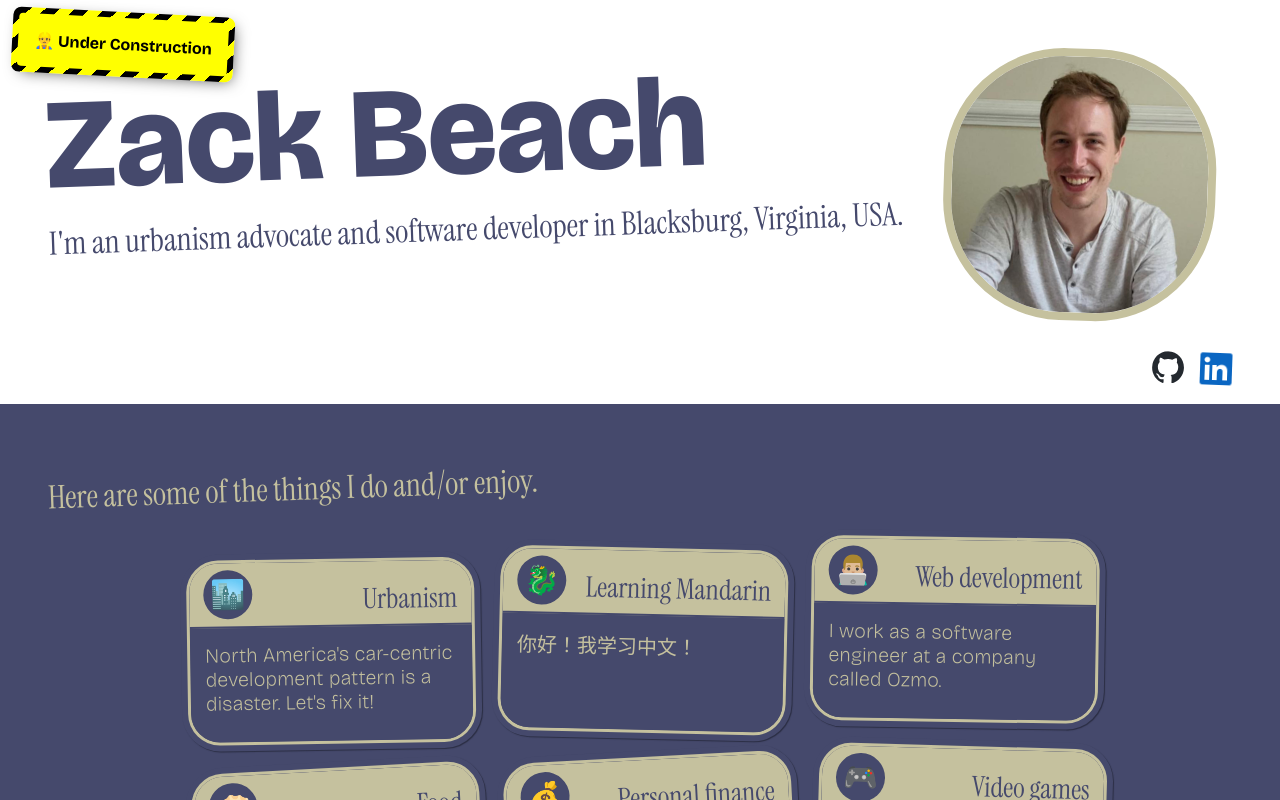
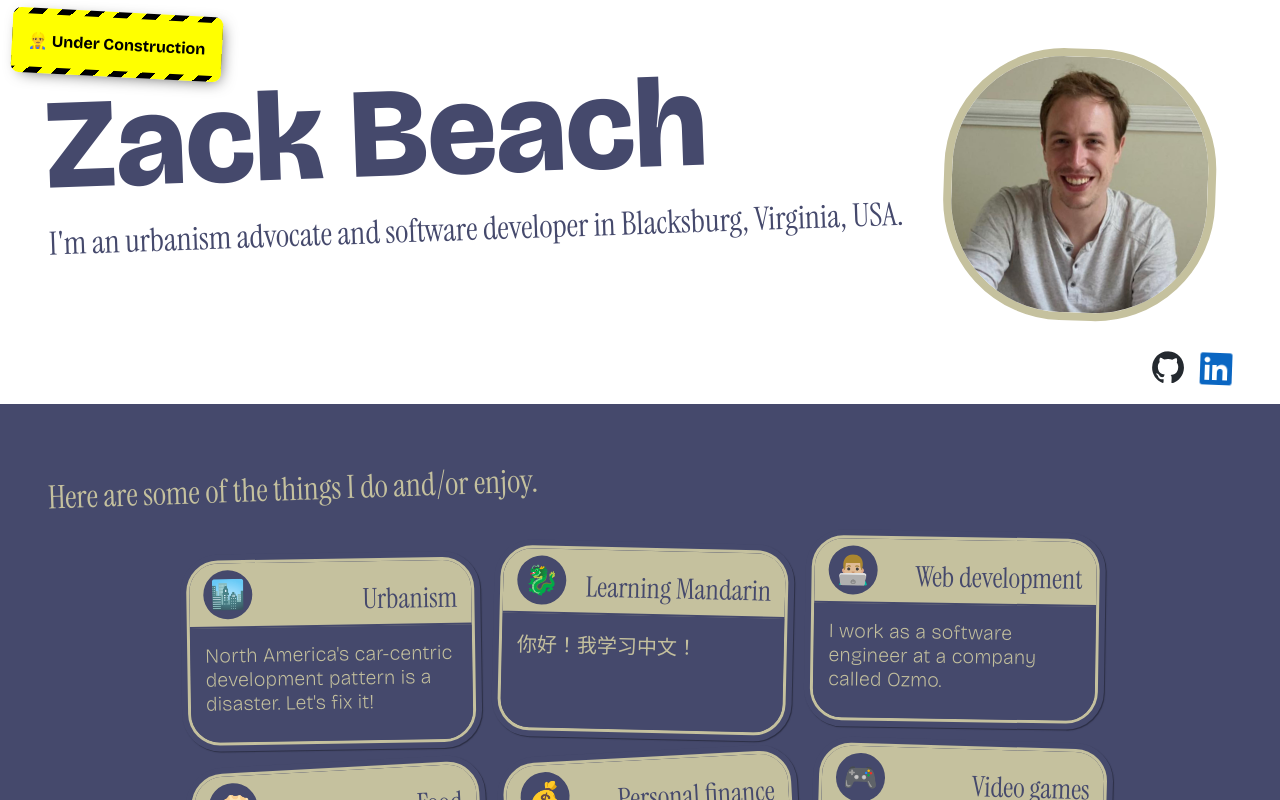
Before and after one commit to zbeach/zbeach.github.io, a React (Create React App) app: page / in a window 1280 px wide. Shown: the top 800 px of the page. Built offline with nearby package versions, Linux system fonts and the light colour scheme.

Commit message:
Apply "under construction" border only to top and bottom edges

```diff
--- a/src/header.tsx
+++ b/src/header.tsx
@@ -17,9 +17,7 @@ const MainArea = styled.div`
   justify-content: space-between;
   gap: 1em;
   max-width: 100%;
-
   color: rgb(69, 73, 108);
-
   transform: rotate(-2deg);
 
   @media (max-width: 48.5em) {
--- a/src/under-construction.tsx
+++ b/src/under-construction.tsx
@@ -4,7 +4,7 @@ const StripedBorder = styled.div`
   position: absolute;
   top: 0.75em;
   left: 0.75em;
-  padding: 0.4em;
+  padding: 0.4em 0;
   background: linear-gradient(
     90deg,
     black 0%,
@@ -33,7 +33,6 @@ const Style = styled.div`
   font-size: 0.5em;
   font-family: 'Bricolage Grotesque';
   padding: 0.75em 2em;
-  border-radius: 0.5em;
 `;
 
 export const UnderConstruction = () => (
```
